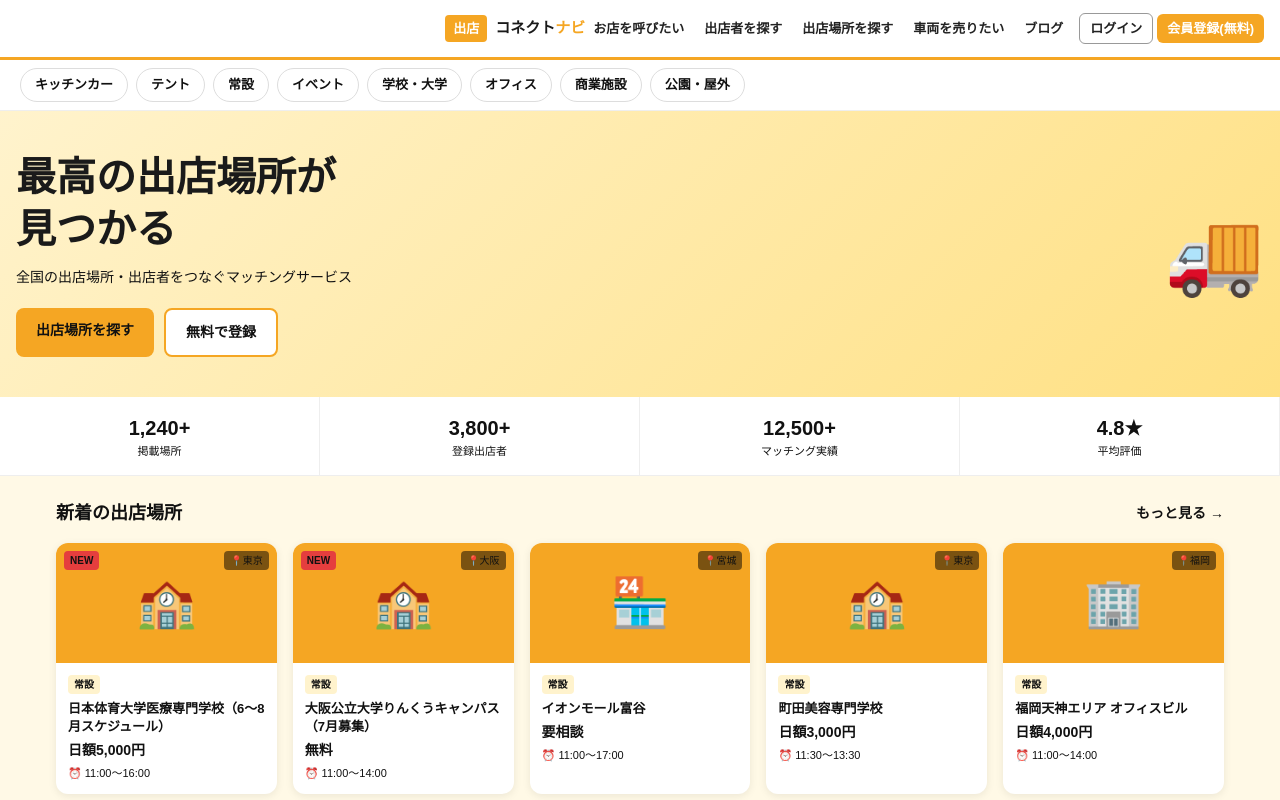
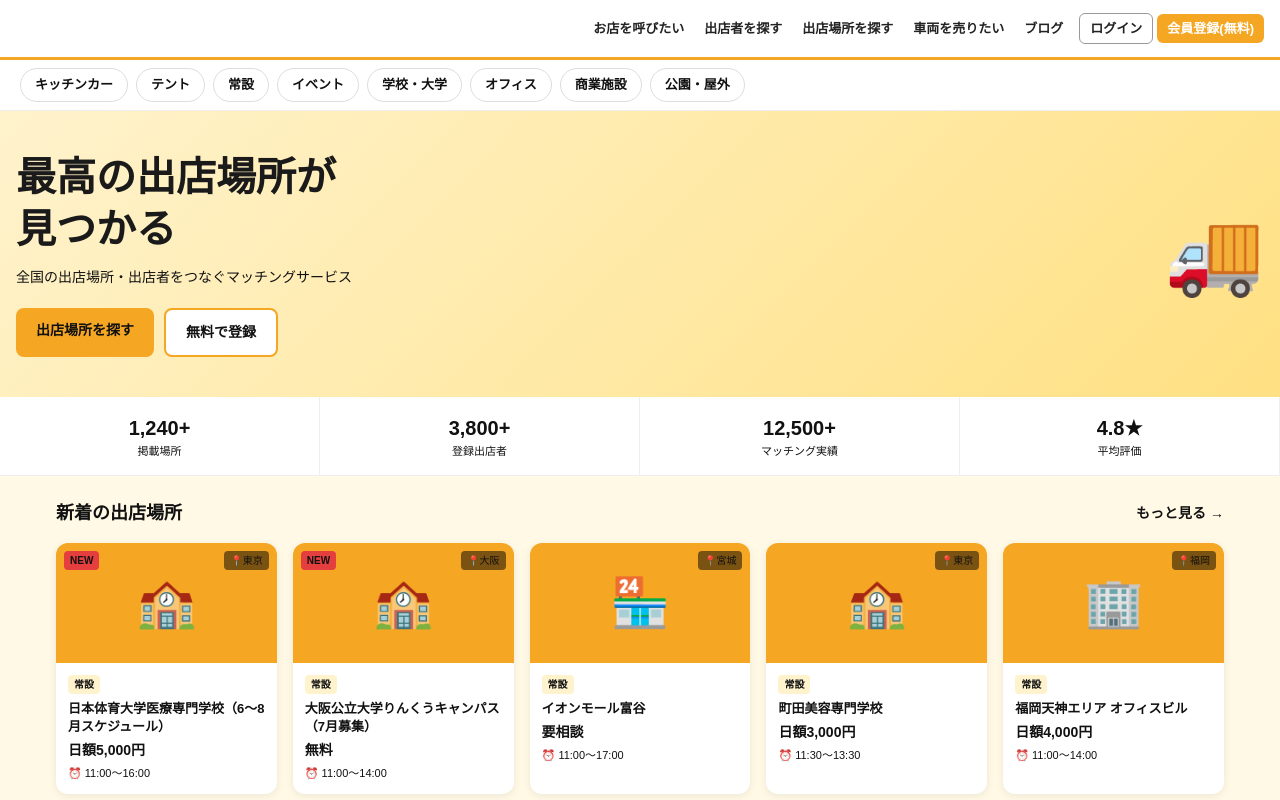
Before and after one commit to rinfuku0917/shutten-connect-navi, a Next.js app: page / in a window 1280 px wide. Shown: the top 800 px of the page. Built offline with nearby package versions, Linux system fonts and the light colour scheme.

Commit message:
ナビロゴ削除

```diff
--- a/app/components/Nav.tsx
+++ b/app/components/Nav.tsx
@@ -26,10 +26,7 @@ export default function Nav() {
   return (
     <>
       <nav style={{background:'#fff',borderBottom:'3px solid #F5A623',padding:'0 16px',height:'60px',display:'flex',alignItems:'center',justifyContent:'flex-end',position:'sticky',top:0,zIndex:100,boxSizing:'border-box',width:'100%'}}>
-        <Link href='/' style={{display:'flex',alignItems:'center',gap:'8px',textDecoration:'none',flexShrink:0}} className='pc-nav'>
-          <span style={{background:'#F5A623',color:'#fff',fontWeight:'900',fontSize:'13px',padding:'4px 8px',borderRadius:'4px'}}>出店</span>
-          <span style={{fontWeight:'900',fontSize:'15px',color:'#1a1a1a'}}>コネクト<span style={{color:'#F5A623'}}>ナビ</span></span>
-        </Link>
+
         <div style={{display:'flex',gap:'4px',alignItems:'center',flexWrap:'nowrap'}} className="pc-nav">
           {navItems.slice(1).map(item => (
             <Link key={item.href} href={item.href} style={{textDecoration:'none',fontSize:'13px',fontWeight:'700',color:pathname===item.href?'#F5A623':'#222',whiteSpace:'nowrap',padding:'4px 8px',borderRadius:'4px',background:pathname===item.href?'#FFF8E7':'transparent'}}>{item.label}</Link>
```
